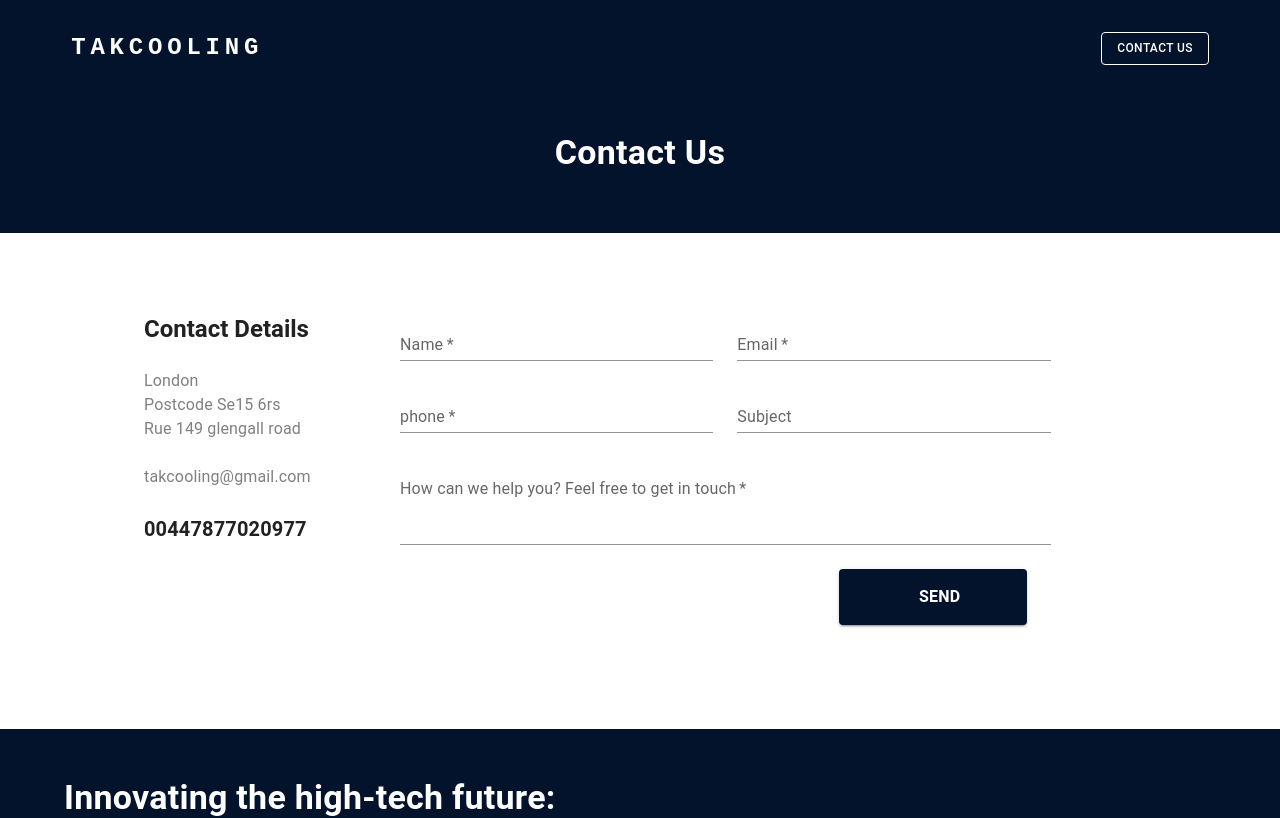
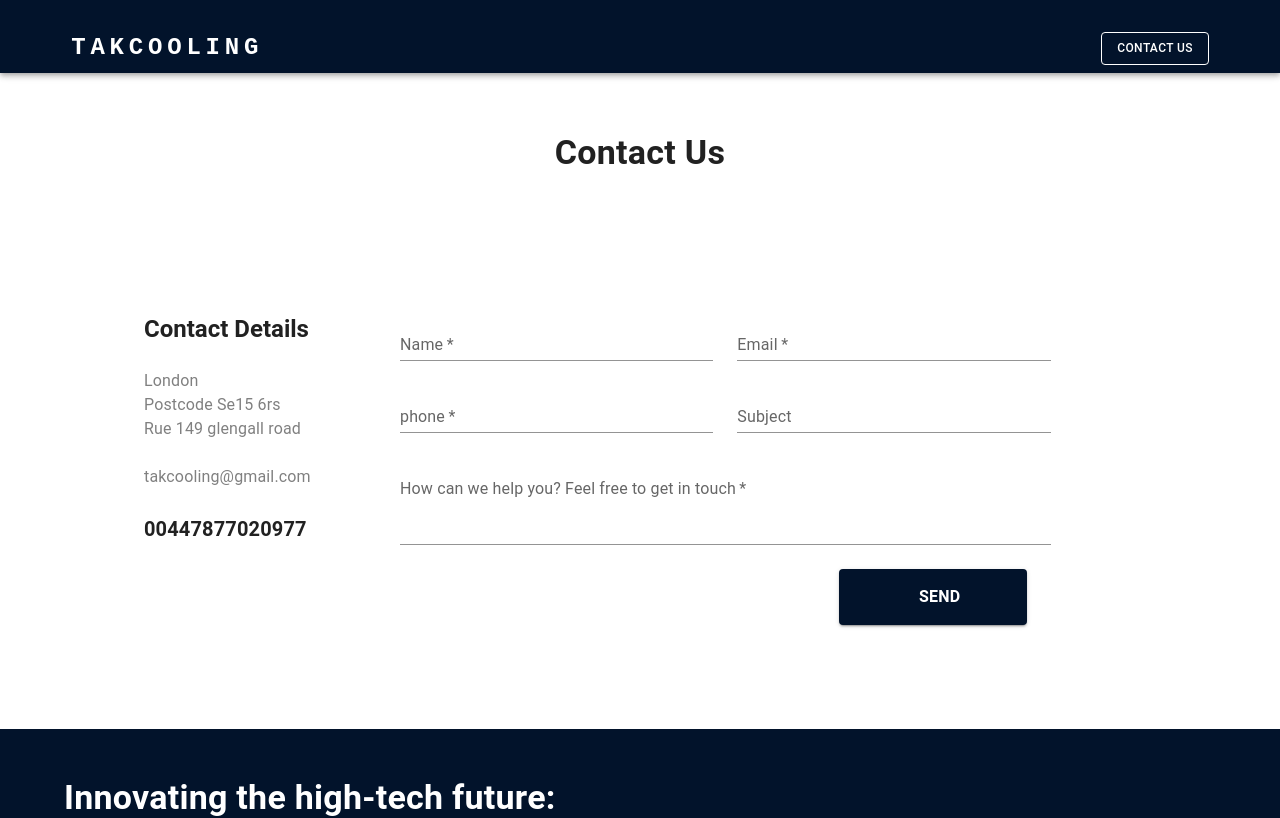
Before and after one commit to iaifrns/FreelanceTakcooling, a React (Vite) app: page /contact in a window 1280 px wide. Shown: the top 818 px of the page. Built offline with nearby package versions, Linux system fonts and the light colour scheme; some icons are missing; the HTML template or start-up script is replaced by a standard one.

Commit message:
changes in the app

```diff
--- a/src/components/contactHeader.tsx
+++ b/src/components/contactHeader.tsx
@@ -2,9 +2,9 @@ import { Grid, Typography } from "@mui/material"
 
 export const Header = () => {
     return (
-        <Grid container bgcolor={'#02132b'} justifyContent={'center'} alignItems={'center'} height={'20vh'}>
+        <Grid container justifyContent={'center'} alignItems={'center'} height={'20vh'}>
             <Grid>
-                <Typography variant="h4" color={'white'} fontWeight={'bold'}>Contact Us</Typography>
+                <Typography variant="h4" fontWeight={'bold'}>Contact Us</Typography>
             </Grid>
         </Grid>
     )
--- a/src/components/header.tsx
+++ b/src/components/header.tsx
@@ -79,7 +79,7 @@ const Hearder = () => {
                             <Link to={"/contact"} style={{ textDecoration: 'none', color: 'white', width: '100%' }}>
                             <Button
                                 variant="contained"
-                                style={{ padding: 16, width: '35vh', backgroundColor: 'brown', marginBottom: 16 }}
+                                style={{ padding: 16, width: '35%', backgroundColor: 'brown', marginBottom: 16 }}
                             >
                                 <Typography variant="subtitle1">Contact Us</Typography>
                             </Button>
```
